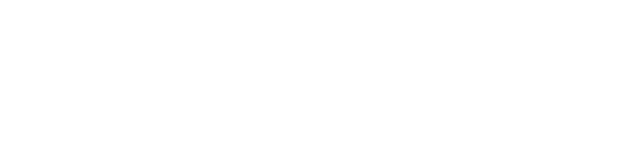
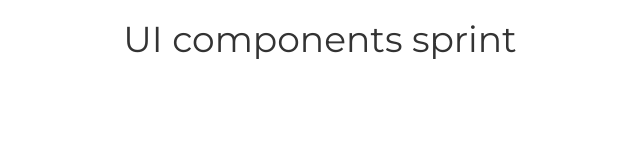
Before and after one commit to Papillard/UI-sprint, a plain HTML site: page index.html in a window 1280 px wide. Shown: the whole page, without its empty margins (320-960 px from the left). Drawn offline with nearby package versions, Linux system fonts and the light colour scheme.

Commit message:
add title

```diff
--- a/index.html
+++ b/index.html
@@ -17,7 +17,7 @@
   </head>
   <body>
 
-    <!-- TODO -->
+    <h1 class="text-center">UI components sprint</h1>
 
     <!-- Including Bootstrap JS (with its jQuery dependency) so that dynamic components work -->
     <script src="https://ajax.googleapis.com/ajax/libs/jquery/1.11.1/jquery.min.js"></script>
```
